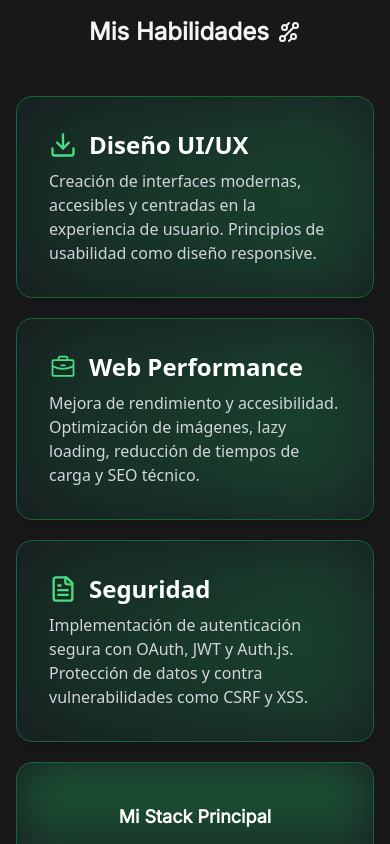
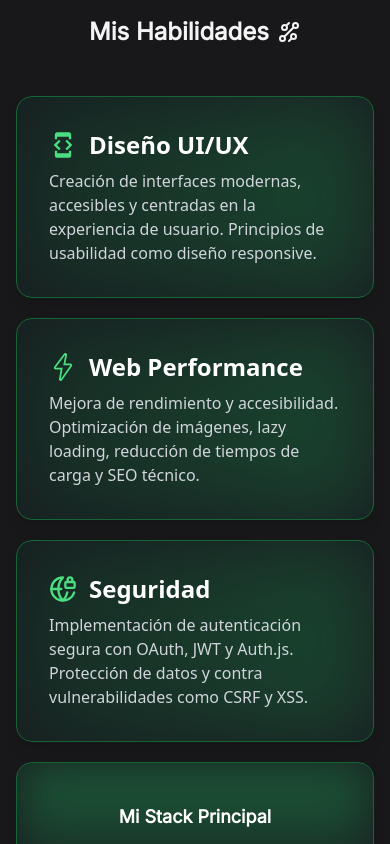
Before and after one commit to DilanGerber/portfolio-dilan, a Next.js app: page / in a window 390 px wide. Shown: the part 4520-5364 px from the top of the page. Built offline with nearby package versions, Linux system fonts and the light colour scheme.

Commit message:
NavBar para todo el layout y iconos nuevos

```diff
--- /dev/null
+++ b/src/app/projects/page.jsx
@@ -0,0 +1,9 @@
+import React from 'react'
+
+const ProjectsPage = () => {
+  return (
+    <div>ProjectsPage</div>
+  )
+}
+
+export default ProjectsPage
--- a/src/components/home/AboutMe.jsx
+++ b/src/components/home/AboutMe.jsx
@@ -9,7 +9,7 @@ const AboutMe = () => {
     <section id='about-me' className=' relative px-4 my-20 max-w-[1000px] mx-auto '>
       <h2 className=" font-inter text-zinc-100 flex flex-row gap-3 justify-center items-center">
         <span className='text-2xl sm:text-3xl lg:text-4xl font-bold'>Sobre Mí</span>
-        <IconAboutMe className=' size-7 sm:size-8 lg:size-9' />
+        <IconAboutMe className=' size-6 sm:size-8 lg:size-10' />
       </h2>
         <p className=" font-inter text-sm md:text-lg text-gray-300 mt-2">
             Tengo 21 años y me introduje al desarrollo web con "Argentina Programa", un curso que realicé junto a mi padrastro, y que luego complementé con un bootcamp. Allí adquirí habilidades como el trabajo en equipo, resolver y afrontar problemas de forma eficiente y la aplicación de buenas prácticas para escribir código limpio y mantenible. Sin embargo, la mayor parte de mi conocimiento y experiencia proviene de mi dedicación autodidacta, explorando nuevas tecnologías y construyendo proyectos por mi cuenta.
--- a/src/components/home/Skills.jsx
+++ b/src/components/home/Skills.jsx
@@ -5,6 +5,9 @@ import { technologyIcons } from '@/lib/technologyIcons';
 import React from 'react'
 import SkillsSlider from '../ui/SkillsSlider';
 import IconAbility from '@/icons/IconAbility';
+import IconCode from '@/icons/IconCode';
+import IconEnergy from '@/icons/IconEnergy';
+import IconLock from '@/icons/IconLock';
 
 const mainTechnologies = ["Next.js", "Node.js", "Express", "MongoDB", "JavaScript", "Tailwind CSS"];
 
@@ -31,7 +34,7 @@ const Skills = () => {
           <div className="absolute inset-0 bg-gradient-to-r from-green-700/40 to-green-500/60 blur-2xl opacity-40 transition-all duration-500 group-hover:rotate-6 group-hover:scale-110 group-hover:opacity-80"></div>
           <div className="relative z-10 text-white">
             <div className="flex items-center gap-3">
-              <IconDownload className="text-green-400 w-7 h-7" />
+              <IconCode className="text-green-400 w-7 h-7" />
               <h2 className=" text-2xl md:text-xl lg:text-2xl text-nowrap font-bold">Diseño UI/UX</h2>
             </div>
             <p className="text-gray-300 mt-2">
@@ -43,7 +46,7 @@ const Skills = () => {
           <div className="absolute inset-0 bg-gradient-to-r from-green-700/40 to-green-500/60 blur-2xl opacity-40 transition-all duration-500 group-hover:rotate-6 group-hover:scale-110 group-hover:opacity-80"></div>
           <div className="relative z-10 text-white">
             <div className="flex items-center gap-3">
-              <IconBriefcase className="text-green-400 w-7 h-7" />
+              <IconEnergy className="text-green-400 w-7 h-7" />
               <h2 className=" text-2xl md:text-xl  lg:text-2xl font-bold">Web Performance</h2>
             </div>
             <p className="text-gray-300 mt-2">
@@ -55,7 +58,7 @@ const Skills = () => {
           <div className="absolute inset-0 bg-gradient-to-r from-green-700/40 to-green-500/60 blur-2xl opacity-40 transition-all duration-500 group-hover:rotate-6 group-hover:scale-110 group-hover:opacity-80"></div>
           <div className="relative z-10 text-white">
             <div className="flex items-center gap-3">
-              <IconCV className="text-green-400 w-7 h-7" />
+              <IconLock className="text-green-400 w-7 h-7" />
               <h2 className=" text-2xl md:text-xl lg:text-2xl font-bold">Seguridad</h2>
             </div>
             <p className="text-gray-300 mt-2">
--- a/src/icons/IconAboutMe.js
+++ b/src/icons/IconAboutMe.js
@@ -2,13 +2,27 @@ import * as React from "react";
 const IconAboutMe = (props) => (
   <svg
     stroke="currentColor"
-    fill="currentColor"
-    strokeWidth={0}
-    viewBox="0 0 496 512"
+    fill="none"
+    strokeWidth={2}
+    viewBox="0 0 24 24"
+    strokeLinecap="round"
+    strokeLinejoin="round"
     xmlns="http://www.w3.org/2000/svg"
     {...props}
   >
-    <path d="M248 104c-53 0-96 43-96 96s43 96 96 96 96-43 96-96-43-96-96-96zm0 144c-26.5 0-48-21.5-48-48s21.5-48 48-48 48 21.5 48 48-21.5 48-48 48zm0-240C111 8 0 119 0 256s111 248 248 248 248-111 248-248S385 8 248 8zm0 448c-49.7 0-95.1-18.3-130.1-48.4 14.9-23 40.4-38.6 69.6-39.5 20.8 6.4 40.6 9.6 60.5 9.6s39.7-3.1 60.5-9.6c29.2 1 54.7 16.5 69.6 39.5-35 30.1-80.4 48.4-130.1 48.4zm162.7-84.1c-24.4-31.4-62.1-51.9-105.1-51.9-10.2 0-26 9.6-57.6 9.6-31.5 0-47.4-9.6-57.6-9.6-42.9 0-80.6 20.5-105.1 51.9C61.9 339.2 48 299.2 48 256c0-110.3 89.7-200 200-200s200 89.7 200 200c0 43.2-13.9 83.2-37.3 115.9z" />
+    <path d="M12 5a3 3 0 1 0-5.997.125 4 4 0 0 0-2.526 5.77 4 4 0 0 0 .556 6.588A4 4 0 1 0 12 18Z" />
+    <path d="M9 13a4.5 4.5 0 0 0 3-4" />
+    <path d="M6.003 5.125A3 3 0 0 0 6.401 6.5" />
+    <path d="M3.477 10.896a4 4 0 0 1 .585-.396" />
+    <path d="M6 18a4 4 0 0 1-1.967-.516" />
+    <path d="M12 13h4" />
+    <path d="M12 18h6a2 2 0 0 1 2 2v1" />
+    <path d="M12 8h8" />
+    <path d="M16 8V5a2 2 0 0 1 2-2" />
+    <circle cx={16} cy={13} r={0.5} />
+    <circle cx={18} cy={3} r={0.5} />
+    <circle cx={20} cy={21} r={0.5} />
+    <circle cx={20} cy={8} r={0.5} />
   </svg>
 );
 export default IconAboutMe
--- /dev/null
+++ b/src/icons/IconCode.js
@@ -0,0 +1,15 @@
+import * as React from "react";
+const IconCode = (props) => (
+  <svg
+    stroke="currentColor"
+    fill="currentColor"
+    strokeWidth={0}
+    viewBox="0 0 24 24"
+    xmlns="http://www.w3.org/2000/svg"
+    {...props}
+  >
+    <path fill="none" d="M0 0h24v24H0V0z" />
+    <path d="M7 5h10v2h2V3c0-1.1-.9-1.99-2-1.99L7 1c-1.1 0-2 .9-2 2v4h2V5zm8.41 11.59L20 12l-4.59-4.59L14 8.83 17.17 12 14 15.17l1.41 1.42zM10 15.17 6.83 12 10 8.83 8.59 7.41 4 12l4.59 4.59L10 15.17zM17 19H7v-2H5v4c0 1.1.9 2 2 2h10c1.1 0 2-.9 2-2v-4h-2v2z" />
+  </svg>
+);
+export default IconCode
--- /dev/null
+++ b/src/icons/IconEnergy.js
@@ -0,0 +1,14 @@
+import * as React from "react";
+const IconEnergy = (props) => (
+  <svg
+    stroke="currentColor"
+    fill="currentColor"
+    strokeWidth={0}
+    viewBox="0 0 1024 1024"
+    xmlns="http://www.w3.org/2000/svg"
+    {...props}
+  >
+    <path d="M595.344 64.72h.176-.176zm0 0l-72.207 379.377 261.584.88L428.657 959.28l72.208-417.376-261.568-.912zm.049-63.999c-1.728 0-3.455.063-5.151.19-11.296.913-18.785 4.689-27.664 10.657a64.304 64.304 0 0 0-13.392 11.936 56.688 56.688 0 0 0-3.297 4.288L187.281 502.4c-14.16 19.408-16.24 45.025-5.36 66.433 10.864 21.408 32.832 34.976 56.912 35.152l184.736 1.344-58.08 342.192c-5.52 29.408 10.16 58.72 37.76 70.528a64.19 64.19 0 0 0 25.391 5.216c20.112 0 36.64-9.408 49.041-26.4L836.737 482.56c14.16-19.409 16.225-45.057 5.36-66.433-10.864-21.408-32.832-34.977-56.912-35.152l-184.736-.32 57.456-300.88a62.46 62.46 0 0 0 1.825-15.056c0-34.624-27.569-62.848-62.065-63.968-.767-.032-1.52-.032-2.271-.032z" />
+  </svg>
+);
+export default IconEnergy
--- /dev/null
+++ b/src/icons/IconLock.js
@@ -0,0 +1,19 @@
+import * as React from "react";
+const IconLock = (props) => (
+  <svg
+    stroke="currentColor"
+    fill="none"
+    strokeWidth={2}
+    viewBox="0 0 24 24"
+    strokeLinecap="round"
+    strokeLinejoin="round"
+    xmlns="http://www.w3.org/2000/svg"
+    {...props}
+  >
+    <path d="M15.686 15A14.5 14.5 0 0 1 12 22a14.5 14.5 0 0 1 0-20 10 10 0 1 0 9.542 13" />
+    <path d="M2 12h8.5" />
+    <path d="M20 6V4a2 2 0 1 0-4 0v2" />
+    <rect width={8} height={5} x={14} y={6} rx={1} />
+  </svg>
+);
+export default IconLock
```
Also changed, not shown: src/components/layout/NavBar.jsx (+55 -18 lines).
